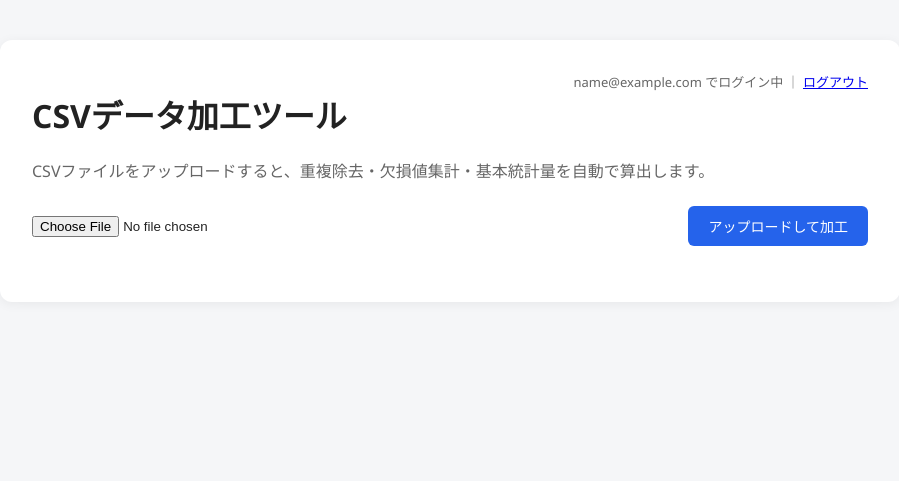
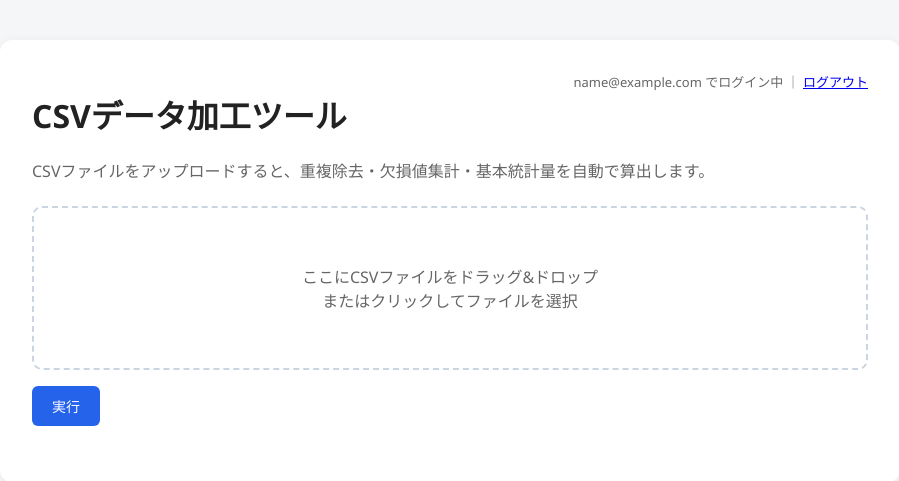
Before and after one commit to greenpepperchocolate/flask_test, a Flask app: page / in a window 1280 px wide. Shown: the top 481 px of the page, without its empty margins (190-1089 px from the left). Run offline with Flask 3, Linux system fonts and the light colour scheme; the visitor is signed in with stand-in values (Sample User, id 1).

Commit message:
Add drag-and-drop upload, reset flow, and clickable title
CSVファイルのドラッグ&ドロップ対応、ボタン名を「実行」に変更、
結果表示後に「リセットして戻る」ボタンとタイトルクリックでの
トップページ復帰を追加。

Co-Authored-By: Claude Sonnet 5 <noreply@anthropic.com>

```diff
--- a/static/script.js
+++ b/static/script.js
@@ -1,9 +1,45 @@
 const form = document.getElementById("upload-form");
 const fileInput = document.getElementById("file-input");
+const dropZone = document.getElementById("drop-zone");
+const dropZoneText = document.getElementById("drop-zone-text");
 const submitBtn = document.getElementById("submit-btn");
 const loading = document.getElementById("loading");
 const errorBox = document.getElementById("error");
+const uploadSection = document.getElementById("upload-section");
 const result = document.getElementById("result");
+const resetBtn = document.getElementById("reset-btn");
+const appTitle = document.getElementById("app-title");
+
+const DROP_ZONE_DEFAULT_HTML =
+  "ここにCSVファイルをドラッグ&ドロップ<br>またはクリックしてファイルを選択";
+
+dropZone.addEventListener("click", () => fileInput.click());
+
+dropZone.addEventListener("dragover", (e) => {
+  e.preventDefault();
+  dropZone.classList.add("dragover");
+});
+
+dropZone.addEventListener("dragleave", () => {
+  dropZone.classList.remove("dragover");
+});
+
+dropZone.addEventListener("drop", (e) => {
+  e.preventDefault();
+  dropZone.classList.remove("dragover");
+  if (e.dataTransfer.files.length > 0) {
+    fileInput.files = e.dataTransfer.files;
+    updateDropZoneText();
+  }
+});
+
+fileInput.addEventListener("change", updateDropZoneText);
+
+function updateDropZoneText() {
+  if (fileInput.files.length > 0) {
+    dropZoneText.textContent = fileInput.files[0].name;
+  }
+}
 
 form.addEventListener("submit", async (e) => {
   e.preventDefault();
@@ -59,8 +95,21 @@ function renderResult(data) {
   document.getElementById("describe-container").innerHTML = data.describe_html;
   document.getElementById("preview-container").innerHTML = data.preview_html;
 
+  uploadSection.classList.add("hidden");
   result.classList.remove("hidden");
 }
+
+function resetToUpload() {
+  form.reset();
+  dropZoneText.innerHTML = DROP_ZONE_DEFAULT_HTML;
+  errorBox.classList.add("hidden");
+  errorBox.textContent = "";
+  result.classList.add("hidden");
+  uploadSection.classList.remove("hidden");
+}
+
+resetBtn.addEventListener("click", resetToUpload);
+appTitle.addEventListener("click", resetToUpload);
 
 function escapeHtml(str) {
   const div = document.createElement("div");
--- a/static/style.css
+++ b/static/style.css
@@ -21,6 +21,12 @@ body {
 
 h1 {
   margin-top: 0;
+  cursor: pointer;
+  width: fit-content;
+}
+
+h1:hover {
+  color: #2563eb;
 }
 
 .description {
@@ -30,15 +36,30 @@ h1 {
 
 #upload-form {
   display: flex;
-  gap: 12px;
-  align-items: center;
-  flex-wrap: wrap;
+  flex-direction: column;
+  gap: 16px;
   margin-bottom: 24px;
 }
 
-input[type="file"] {
-  flex: 1;
-  min-width: 200px;
+.drop-zone {
+  border: 2px dashed #cbd5e1;
+  border-radius: 10px;
+  padding: 40px 20px;
+  text-align: center;
+  color: #666;
+  cursor: pointer;
+  transition: border-color 0.15s, background 0.15s;
+}
+
+.drop-zone:hover,
+.drop-zone.dragover {
+  border-color: #2563eb;
+  background: #eff6ff;
+  color: #2563eb;
+}
+
+#upload-form > button {
+  align-self: flex-start;
 }
 
 button {
@@ -104,6 +125,16 @@ h2 {
   padding-left: 8px;
 }
 
+#reset-btn {
+  background: #fff;
+  color: #2563eb;
+  border: 1px solid #2563eb;
+}
+
+#reset-btn:hover {
+  background: #eff6ff;
+}
+
 .summary-table th,
 .summary-table td {
   text-align: left;
--- a/templates/index.html
+++ b/templates/index.html
@@ -10,12 +10,16 @@
     <div style="text-align:right; font-size:13px; color:#666;">
       {{ user_email }} でログイン中 ｜ <a href="{{ url_for('logout') }}">ログアウト</a>
     </div>
-    <h1>CSVデータ加工ツール</h1>
+    <h1 id="app-title" title="トップページに戻る">CSVデータ加工ツール</h1>
     <p class="description">CSVファイルをアップロードすると、重複除去・欠損値集計・基本統計量を自動で算出します。</p>
 
+    <div id="upload-section">
       <form id="upload-form">
-      <input type="file" id="file-input" name="file" accept=".csv" required>
-      <button type="submit" id="submit-btn">アップロードして加工</button>
+        <div id="drop-zone" class="drop-zone">
+          <p id="drop-zone-text">ここにCSVファイルをドラッグ&amp;ドロップ<br>またはクリックしてファイルを選択</p>
+          <input type="file" id="file-input" name="file" accept=".csv" hidden>
+        </div>
+        <button type="submit" id="submit-btn">実行</button>
       </form>
 
       <div id="loading" class="hidden">
@@ -24,8 +28,11 @@
       </div>
 
       <div id="error" class="hidden"></div>
+    </div>
 
     <div id="result" class="hidden">
+      <button type="button" id="reset-btn">↺ リセットして戻る</button>
+
       <h2>概要</h2>
       <table class="summary-table">
         <tbody>
```
Lines whose indentation alone changed are shown as unchanged.
